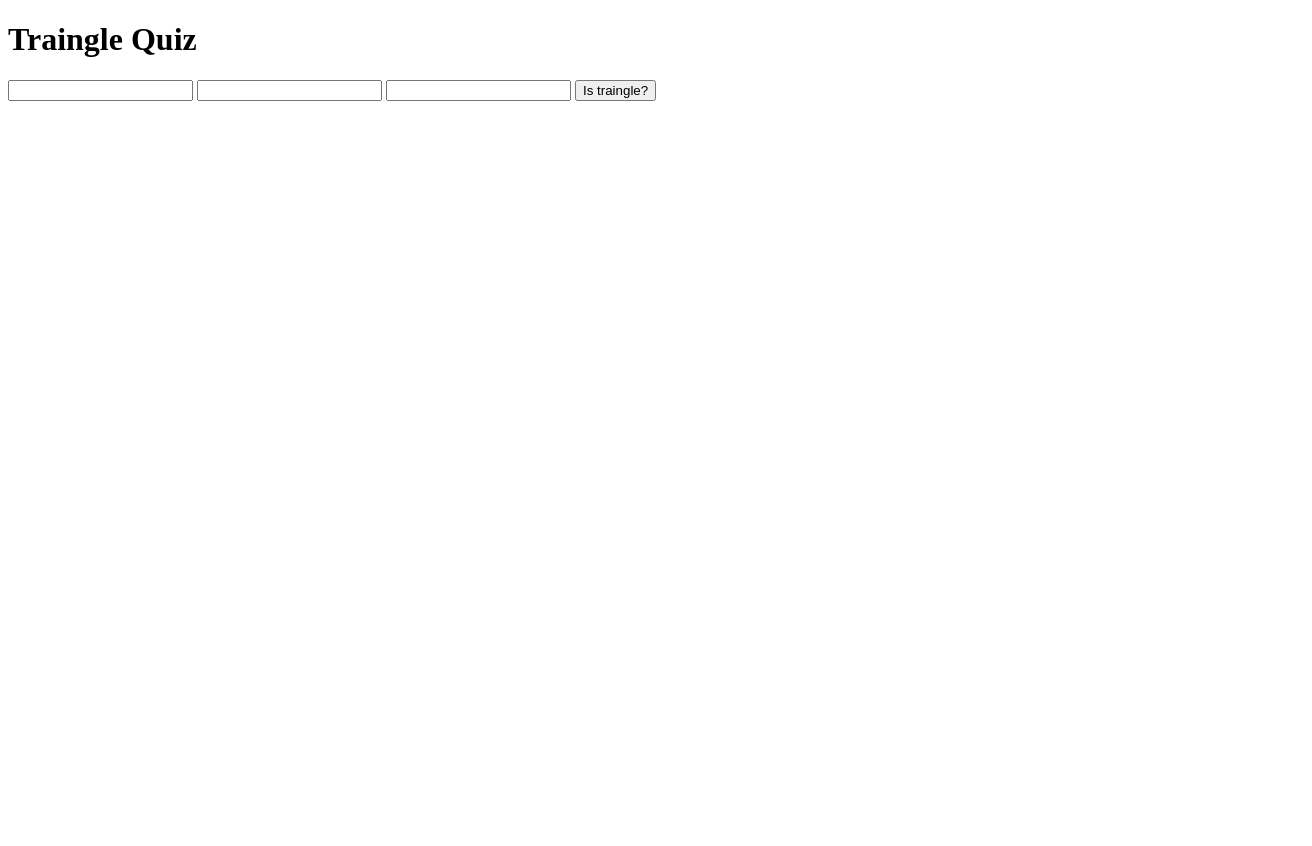
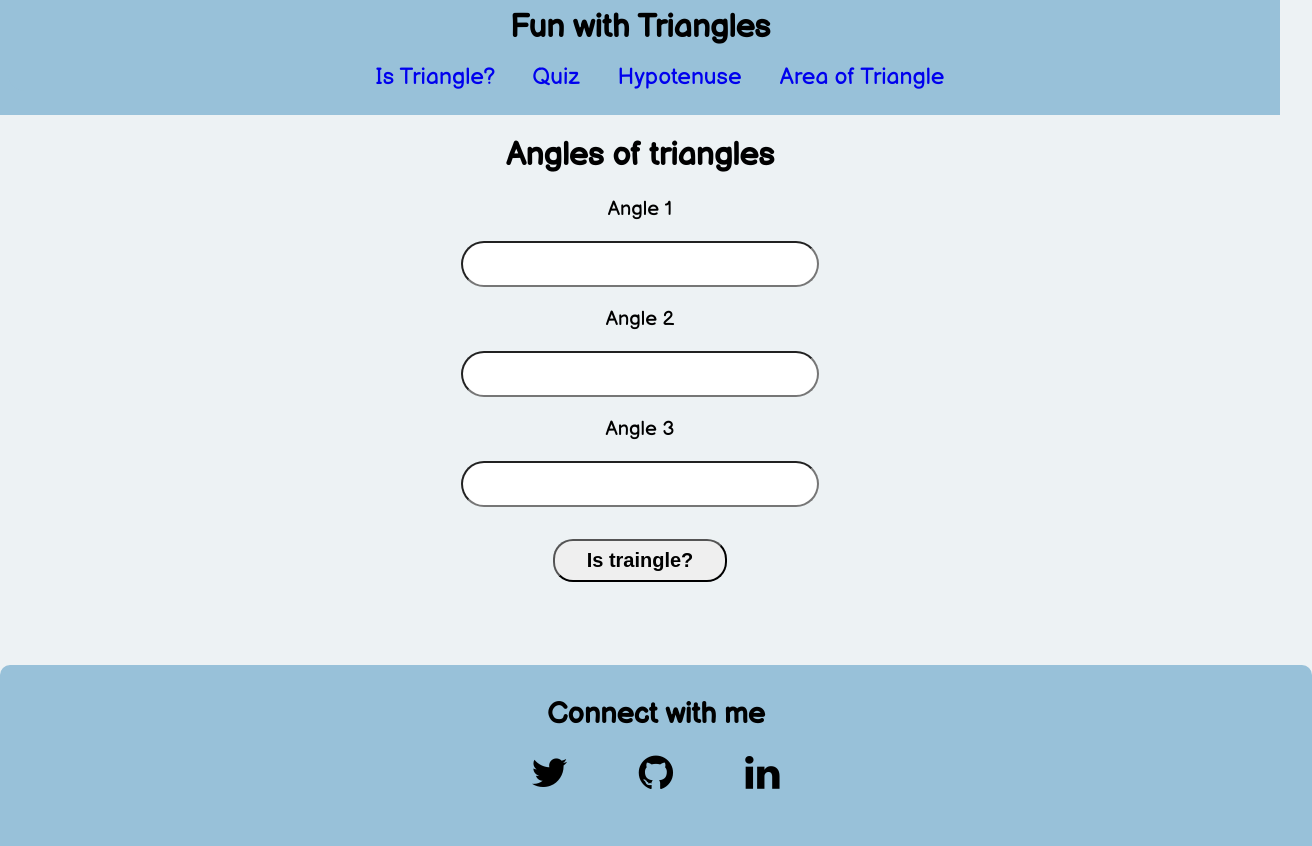
Before and after one commit to anandkumarcoder/mark12, a plain HTML site: page index.html in a window 1280 px wide. Shown: the whole page, 1312 px wide, since content can reach past the window. Before the commit the page ends 800 px from the top, so only its background shows below. Drawn offline with Linux system fonts and the light colour scheme.

Commit message:
lots of CSS done

```diff
--- a/index.html
+++ b/index.html
@@ -1,26 +1,94 @@
 <!DOCTYPE html>
 <html lang="en">
+
 <head>
     <meta charset="UTF-8">
     <meta http-equiv="X-UA-Compatible" content="IE=edge">
     <meta name="viewport" content="width=device-width, initial-scale=1.0">
     <title>Triangle</title>
+    <link href="/style.css" rel="stylesheet" />
+    <link rel="stylesheet" href="https://cdnjs.cloudflare.com/ajax/libs/font-awesome/4.7.0/css/font-awesome.min.css">
+
 </head>
+
 <body>
-    <h1>Traingle Quiz</h1>
-    <label for="angle1"> </label>
+    <header>
+        <h1 class="header">Fun with Triangles</h1>
+
+        <nav class="navigationContainer">
+
+
+            <div class="nav-Brand">
+
+
+
+                <ul class="list-non-bullet">
+                    <li class="list-item-inline">
+                        <a class="link link-active" href="/index.html">Is Triangle?
+                        </a>
+                    </li>
+
+                    <li class="list-item-inline">
+                        <a class="link" href="/quiz.html">Quiz
+                        </a>
+                    </li>
+                    <li class="list-item-inline">
+                        <a class="link" href="/hypotenus.html">Hypotenuse
+                        </a>
+                    </li>
+                    <li class="list-item-inline">
+                        <a class="link" href="/area.html">Area of Triangle
+                        </a>
+                    </li>
+
+                </ul>
+            </div>
+        </nav>
+    </header>
+
+    <main class="main-body">
+        <h1>Angles of triangles</h1>
+
+        <label for="angle">
+            <p>Angle 1 </p>
+        <input type="number" class="angleInput" id=""> </label>
+
+
+        <label for="angle">  <p>Angle 2</p>
+        <input type="number" class="angleInput">
+    </label>
+
+
+     <label for="angle">  <p>Angle 3</p>
         <input type="number" class="angleInput" id="">
+        </label>
 
-        <label for="angle2"> </label>
-        <input type="number" class="angleInput" >
 
-        <label for="angle3"> </label>
-        <input type="number" class="angleInput" id="">
-
+<div class="button">
         <button id="isTriangleBtn">Is traingle?</button>
+    </div>
 
         <div id="output"></div>
+    </main>
+
+    <br>
+
+
+    <footer class="footer">
+        <div class="footer-header">Connect with me</div>
+
+        <a href="https://twitter.com/5_Anand" class="fa fa-twitter"></a>
+
+
+        <a href="https://github.com/anandkumarcoder" class="fa fa-github"></a>
+
+
+        <a href="https://www.linkedin.com/in/anand-kumar-041157ab/" class="fa fa-linkedin"></a>
+
+    </footer>
 
 </body>
 <script src="istriangle.js"></script>
+
+
 </html>
--- /dev/null
+++ b/style.css
@@ -0,0 +1,211 @@
+@import url('https://fonts.googleapis.com/css2?family=Balsamiq+Sans&display=swap');
+
+
+
+
+body{
+    text-align: center;
+    font-family: 'Balsamiq Sans', cursive;
+    margin: 0px;
+    background-color: var(--background-color);
+}
+
+:root{
+    --background-color : #edf2f4;
+    --primary-color : #98c1d9;
+
+}
+
+/* header */
+
+header{
+    padding: 0.5rem;
+    background-color: var(--primary-color);
+}
+
+.header{
+    display: inline;
+    padding: 2rem 1rem;
+
+
+
+}
+
+/* Navigation */
+
+
+
+.navigationContainer {
+    background-color: var(--primary-color);
+    color: white;
+
+
+
+    border-bottom-left-radius: 1rem;
+    width: 100%;
+    margin: auto;
+
+
+}
+
+
+
+
+.navigation .nav-pills {
+    text-align: center;
+}
+
+.navigation .link {
+    color: white;
+}
+
+.navigation .nav-brand {
+    font-weight: bold;
+    font-size: 1.1rem;
+}
+
+.navigation .link-active {
+    font-weight: bold;
+}
+
+.list-non-bullets {
+    list-style: none;
+
+
+}
+
+
+.list-item-inline {
+
+    /* padding: 0rem 1rem; */
+    padding-bottom: 1rem;
+    padding-left: 1rem;
+    padding-right: 1rem;
+    list-style: none;
+    display: inline;
+    font-size: larger;
+    font-size: 23px;
+}
+
+.link {
+    text-decoration: none;
+    padding: 0.5rem 1 rem;
+    margin-top: 1rem;
+    margin-bottom: 1rem;}
+
+    /* main body */
+
+    .main-body{
+        display: block;
+
+
+    }
+
+    .angle{
+        padding: 5rem;
+        display: block;
+        margin: 10rem;
+        font-size: larger;
+        text-align: center;
+
+
+    }
+
+    label p {
+        font-size: 20px;
+    }
+
+    .angleInput{
+        height: 5vh;
+        width: 100%;
+        width: 100%;
+        max-width:350px;
+        border-radius: 30px;
+
+
+        font-size: 20px;
+
+}
+
+.quizForm{
+    font-size: 25px;
+}
+
+/* button */
+
+.button {
+    margin: 2rem;
+
+
+}
+
+#isTriangleBtn{
+    padding: 0.5rem 2rem;
+    border: 5px solid none;
+
+    border-radius: 20px;
+    font-weight: 600;
+    font-size: 20px;
+}
+
+#output{
+    font-size: 25px;
+
+
+}
+
+#submitBtn{
+    padding: 0.5rem 2rem;
+    border: 5px solid none;
+
+    border-radius: 20px;
+    font-weight: 600;
+    font-size: 20px;
+}
+
+
+
+
+
+
+
+
+/* footer */
+
+.footer {
+    background-color: var(--primary-color);
+    padding: 2rem 1rem;
+    margin-top: 2rem;
+    text-align: center;
+    color: black;
+    border-top-left-radius: 10px;
+    border-top-right-radius: 10px;
+    bottom: 0;
+
+    width: 100%;
+
+}
+
+
+
+.footer .footer-header {
+    font-weight: bold;
+    font-size: 1.8rem;
+
+}
+
+.footer ul {
+    padding-inline-start: 0px;
+}
+
+
+
+.footer .fa{
+    padding:1rem;
+    font-size:40px;
+    width : 50px;
+    text-decoration: none;
+    margin: 5px 10px;
+    color: black;
+
+}
```
Also changed, not shown: area.html (+48 -2 lines), hypotenus.html (+61 -4 lines), quiz.html (+65 -13 lines).
